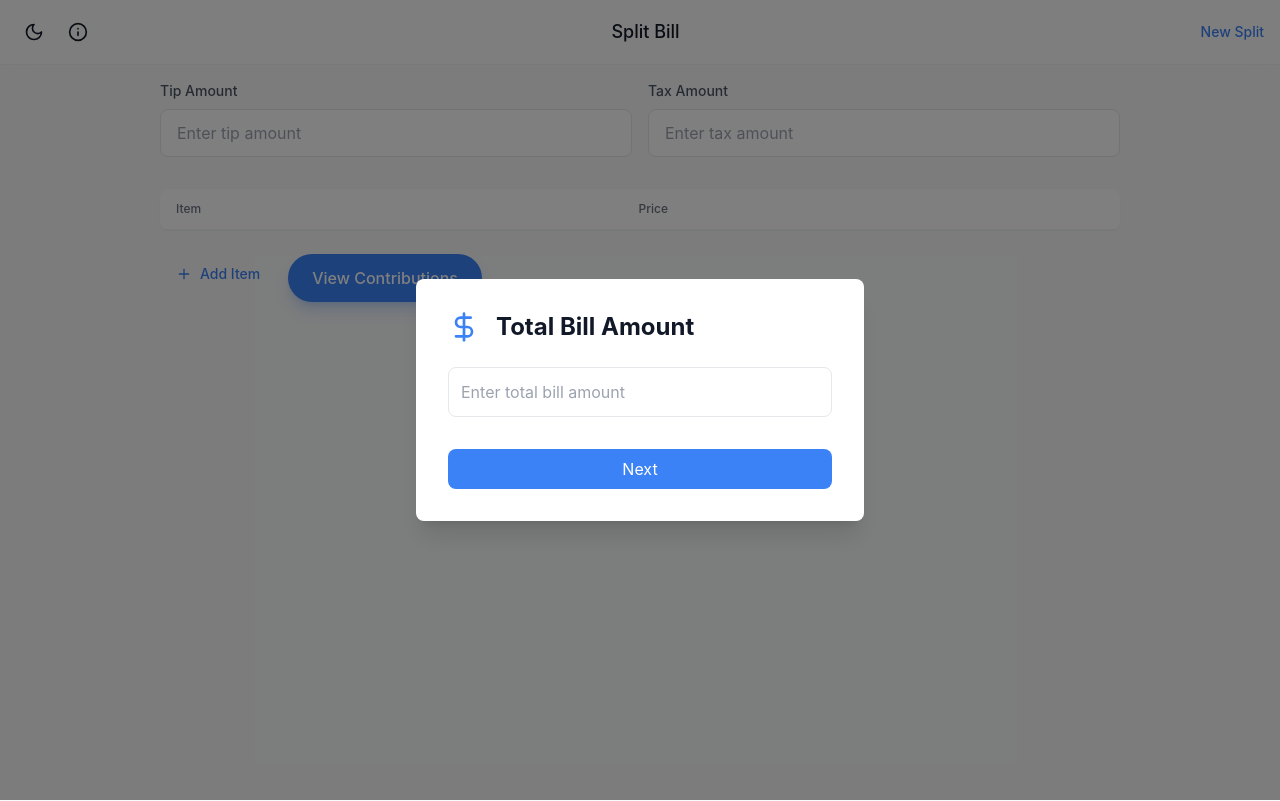
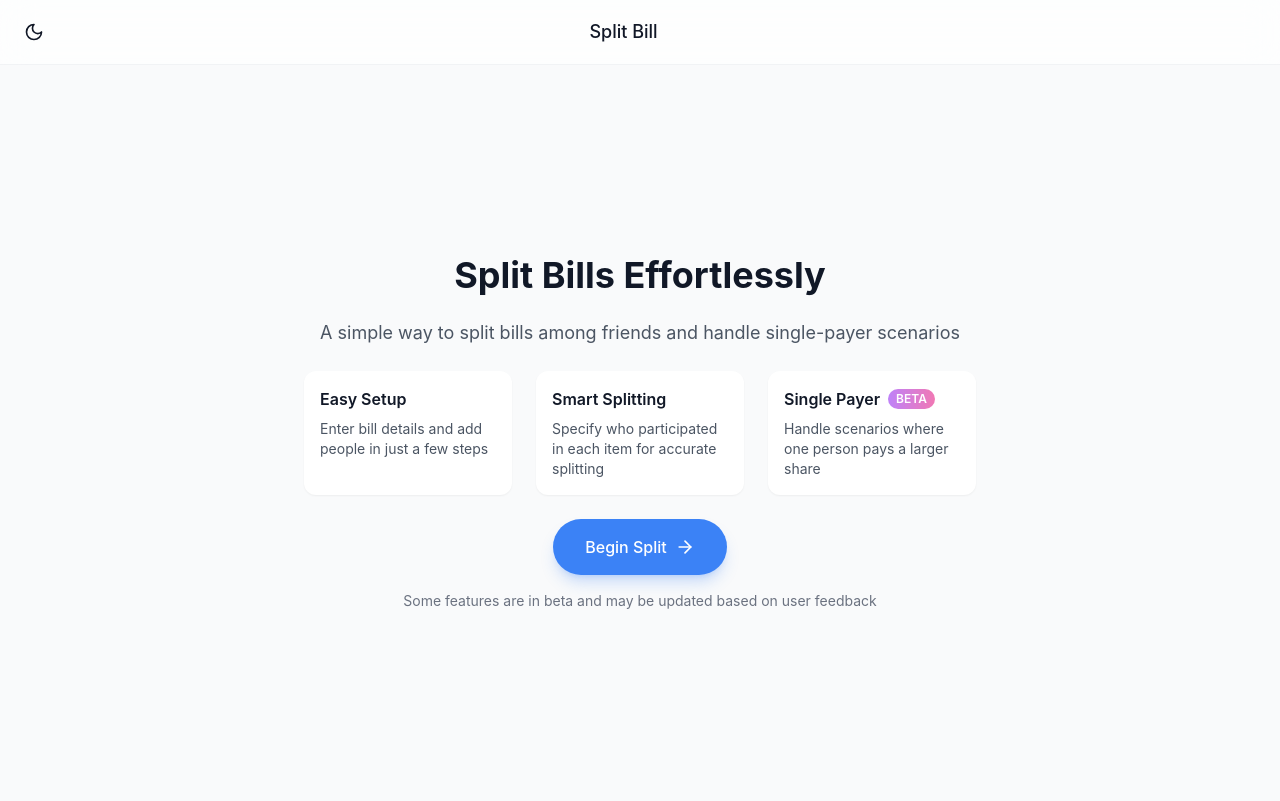
Before and after one commit to You2499/billsplitter, a React (Vite) app: page / in a window 1280 px wide. Built offline with nearby package versions, Linux system fonts and the light colour scheme.

Commit message:
Refactor App component logic: update landing page display logic for new users and streamline rendering by removing conditional rendering of the LandingPage component. Ensure setup modal visibility is correctly managed based on user setup status.

```diff
--- a/src/App.tsx
+++ b/src/App.tsx
@@ -19,7 +19,7 @@ export default function App() {
   // Sync with persisted state
   useEffect(() => {
     if (foodData) {
-      setShowLandingPage(foodData.showLandingPage);
+      setShowLandingPage(foodData.setupComplete ? foodData.showLandingPage : true);
       setShowSetupModal(!foodData.setupComplete);
     }
   }, [foodData]);
@@ -46,8 +46,8 @@ export default function App() {
     totalBillAmount: 0
   };
 
-  // First time visit
-  if (!foodData && showLandingPage) {
+  // Show landing page for new users or when explicitly requested
+  if (!foodData || showLandingPage) {
     return (
       <div className="min-h-screen">
         <AppLayout
@@ -93,15 +93,6 @@ export default function App() {
         }}
         showInfoButton={!showLandingPage}
       >
-        {showLandingPage ? (
-          <LandingPage onStartSplit={() => {
-            setShowLandingPage(false);
-            updateFoodData({
-              ...(foodData || initialFoodData),
-              showLandingPage: false
-            });
-          }} />
-        ) : (
         <main className="container mx-auto max-w-5xl">
           <BillInputs
             tip={tip}
@@ -114,7 +105,6 @@ export default function App() {
             updateFoodData={updateFoodData}
           />
         </main>
-        )}
         <SetupModal
           show={showSetupModal}
           onClose={() => {
```
Lines whose indentation alone changed are shown as unchanged.
